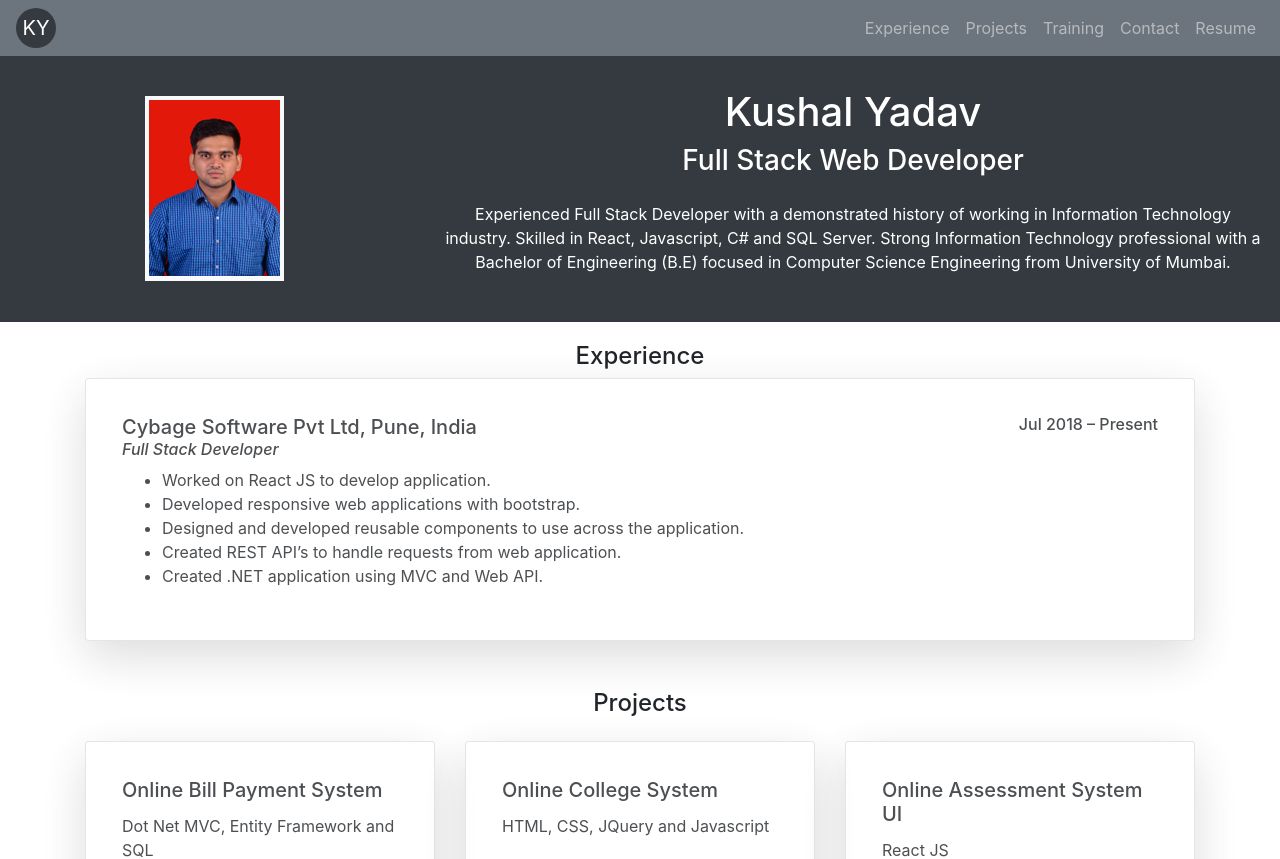
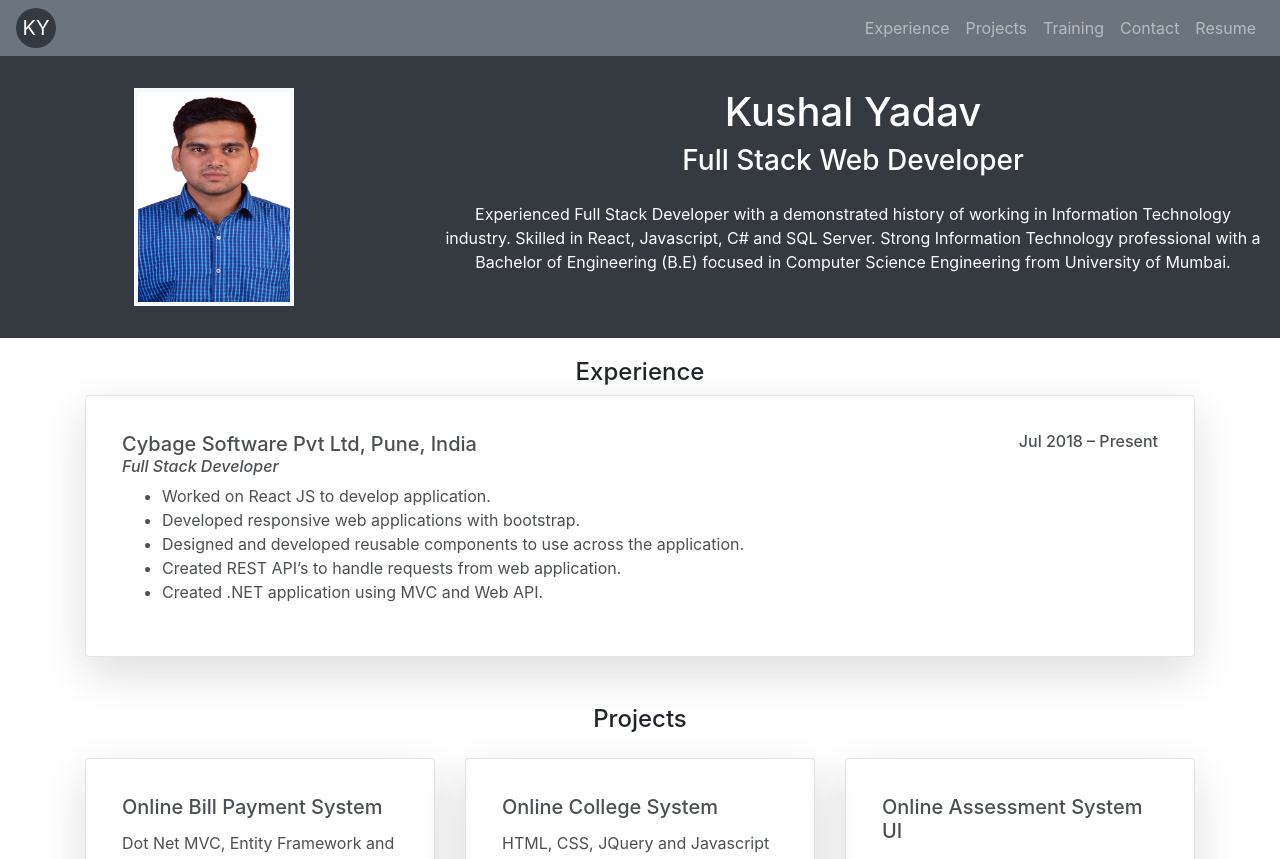
Before and after one commit to kushal-yadav/Kushal_Yadav_Portfolio, a React (Create React App) app: page / in a window 1280 px wide. Shown: the top 859 px of the page. Built offline with nearby package versions, Linux system fonts and the light colour scheme.

Commit message:
updated profile image and resume link

```diff
--- a/public/index.html
+++ b/public/index.html
@@ -2,7 +2,7 @@
 <html lang="en">
   <head>
     <meta charset="utf-8" />
-    <link rel="icon" type="image/png" href="%PUBLIC_URL%/kushalyadav.png" />
+    <link rel="icon" type="image/png" href="%PUBLIC_URL%/kushalyadav.PNG" />
     <meta name="viewport" content="width=device-width, initial-scale=1" />
     <meta name="theme-color" content="#000000" />
     <meta
--- a/src/components/About.jsx
+++ b/src/components/About.jsx
@@ -1,15 +1,15 @@
 import React from 'react';
 import { Row, Col } from 'react-bootstrap';
-import image from '../data/kushalyadav.png';
+import image from '../data/kushalyadav.PNG';
 
 export default class About extends React.Component {
   render() {
     return (
       <div className="p-3 mb-2 bg-dark text-white">
-        <Row>
-          <Col md={4} className="p-4">
+        <Row >
+          <Col md={4} className="p-3" style={{ height: "250px" }}>
             <img
-              className="p-1 bg-light"
+              className="h-100 p-1 bg-light" style={{ width: "160px" }}
               // className="img-fluid rounded-circle w-30 h-18 p-3"
               // style={{ width: "15rem", height: "15rem" }}
               src={image}
--- a/src/components/Header.jsx
+++ b/src/components/Header.jsx
@@ -1,7 +1,6 @@
 import React from 'react';
 import 'bootstrap/dist/css/bootstrap.min.css';
 import { Navbar, Nav, } from 'react-bootstrap';
-import image from '../data/kushalyadav.png';
 
 export default class Header extends React.Component {
   render() {
@@ -25,7 +24,7 @@ export default class Header extends React.Component {
               <Nav.Link href="#projects">Projects</Nav.Link>
               <Nav.Link href="#trainingcourses">Training</Nav.Link>
               <Nav.Link href="#contact">Contact</Nav.Link>
-              <Nav.Link href="https://drive.google.com/open?id=182ykAQKzXVsj-I1Y-284GKPXKRT9_S4c" target="_blank">Resume</Nav.Link>
+              <Nav.Link href="https://drive.google.com/open?id=1muFDGi0QfJl4R9cgxuH1d7C8-lwCQdlR" target="_blank">Resume</Nav.Link>
             </Nav>
           </Navbar.Collapse>
         </Navbar>
```
Also changed, not shown: public/kushalyadav.png, src/data/kushalyadav.png.
